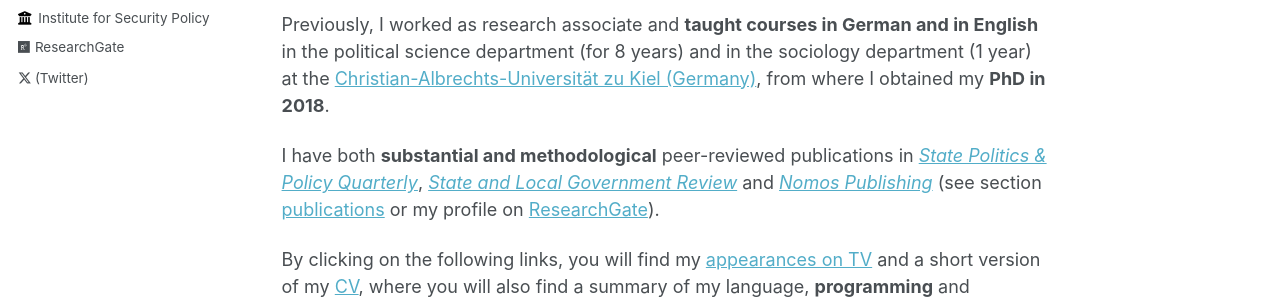
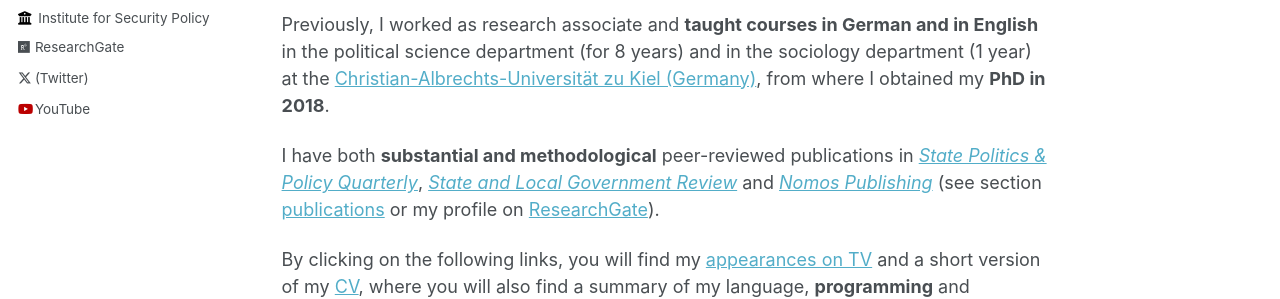
Before and after one commit to victor-cruz-aceves/victor-cruz-aceves.github.io, a Jekyll site: the page built from _pages/about.md, in a window 1280 px wide. Shown: the part 330-629 px from the top of the page. Built offline with Jekyll 4.4.1, drawn with Linux system fonts in a browser that asks for light colours.

Commit message:
Repaired link to my YouTube channel

```diff
--- a/_config.yml
+++ b/_config.yml
@@ -67,7 +67,7 @@
   weibo            : # Username
   wikipedia        : # Username
   xing             : # Username
-  youtube          : # Username
+  youtube          : "@Dr.Cruz-Aceves"
   zhihu            : # URL
 
 
--- a/_includes/author-profile.html
+++ b/_includes/author-profile.html
@@ -145,7 +145,7 @@
         <li><a href="https://www.xing.com/profile/{{ author.xing }}"><i class="fab fa-fw fa-xing icon-pad-right" aria-hidden="true"></i>XING</a></li>
       {% endif %}
       {% if author.youtube %}
-        <li><a href="https://www.youtube.com/user/{{ author.youtube }}"><i class="fab fa-fw fa-youtube icon-pad-right" aria-hidden="true"></i>YouTube</a></li>
+        <li><a href="https://www.youtube.com/{{ author.youtube }}"><i class="fab fa-fw fa-youtube icon-pad-right" aria-hidden="true"></i>YouTube</a></li>
       {% endif %}
       {% if author.zhihu %}
       <li><a href="{{ author.zhihu }}"><i class="fab fa-fw fa-zhihu icon-pad-right" aria-hidden="true"></i>Zhihu</a></li>
```
